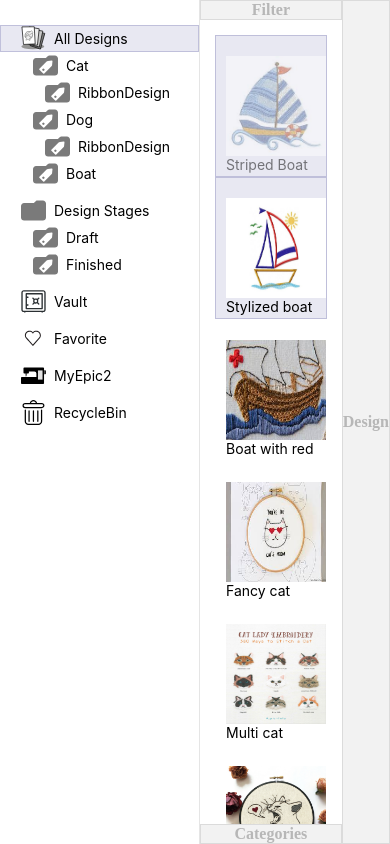
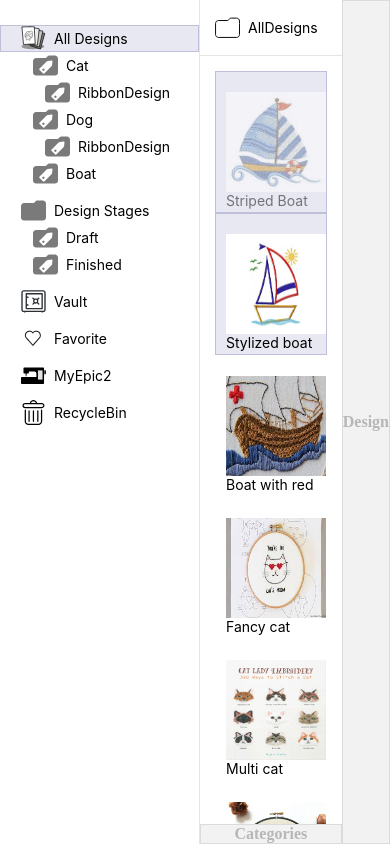
Before and after one commit to erobwen/filesystem, a React Native app: screen / in a window 390 px wide. Built offline with nearby package versions, Linux system fonts and the light colour scheme.

Commit message:
Filter view.

```diff
--- a/application/model/Filter.js
+++ b/application/model/Filter.js
@@ -35,7 +35,7 @@ export function createIntersectionFilter(first, second) {
     },
 
     toString: function() {
-      return first.toString() + " + " + second.toString();
+      return first.toString() + " / " + second.toString();
     }
   };
   return filter;
@@ -54,7 +54,7 @@ export function createUnionFilter(filters) {
     },
 
     toString: function() {
-      return filter.filters.map(filter => filter.toString()).join();
+      return filter.filters.map(filter => filter.toString()).join(" + ");
     }
   };
   return filter;
--- a/components/DesignExplorer/DesignExplorer.js
+++ b/components/DesignExplorer/DesignExplorer.js
@@ -8,6 +8,8 @@ import { createDeltaStore, createFilterStore } from '../../application/model/Sto
 import { DesignsView } from './DesignsView';
 import { log, logg } from '../utility/Debug';
 import { FilterView } from './FilterView';
+import { createCategoryFilter } from '../../application/model/Filter';
+import { AllDesigns } from '../../application/createDemoData';
 
 function createSelection(deltaStore) {
   const selection = {
@@ -44,7 +46,7 @@ export const DesignExplorer = observer(class DesignExplorer extends React.Compon
   constructor(props) {
     super(props);
     this.state = {
-      filter: null
+      filter: createCategoryFilter(AllDesigns)
     };
     this.vault = props.vault;
     this.filteredStore = createFilterStore();
@@ -88,7 +90,7 @@ export const DesignExplorer = observer(class DesignExplorer extends React.Compon
       <Row style={fitStyle} class="Row">
         <FilterBrowser style={flexAutoStyle} setFilter={setFilter} folder={this.vault.folder} />
         <Column style={flexGrowShrinkStyle}>
-          <FilterView style={flexAutoStyle} filter={this.filter}/>
+          <FilterView style={flexAutoStyle} filter={filter}/>
           <DesignsView style={flexGrowShrinkStyle} selection={this.selection} deltaDesigns={this.deltaStore.items}/>
           <CategoriesView style={flexAutoStyle} selection={this.selection}/>
         </Column>
--- a/components/DesignExplorer/DesignsView.js
+++ b/components/DesignExplorer/DesignsView.js
@@ -16,7 +16,6 @@ export const DesignsView = observer(class DesignsView extends React.Component {
   componentDidMount() {}
   componentWillUnmount() {}
   componentDidUpdate(nextProps, nextState) {}
-
 
   render() {
     const {deltaDesigns, selection} = this.props;
--- a/components/DesignExplorer/FilterBrowser.js
+++ b/components/DesignExplorer/FilterBrowser.js
@@ -4,10 +4,9 @@ import { Column, fitStyle, flexAutoStyle, Row } from '../Layout';
 import { Icon } from '../Icon';
 
 import { ClickablePanel } from '../ClickablePanel';
-import { panelBorderRightStyle, panelPadding, SelectionBase, transparentBlue } from '../Style';
+import { iconSize, panelBorderRightStyle, SelectionBase, transparentBlue } from '../Style';
 import { log } from '../utility/Debug';
 
-const iconSize = 25;
 
 export function FilterBrowser({style, setFilter, bounds, folder}) {
   const [selectedFolder, setSelectedFolder] = useState(folder.children[0]);
--- a/components/DesignExplorer/FilterView.js
+++ b/components/DesignExplorer/FilterView.js
@@ -1,7 +1,18 @@
 import React, { useState } from 'react';
+import { Row } from '../Layout';
+import { iconSize, panelBorderBottomStyle, panelPaddingStyle } from '../Style';
 import { Placeholder } from './DesignExplorer';
+import { StyleSheet, Text, View, TextInput, ScrollView } from 'react-native';
+import folderImage from '../../assets/folder_outline.svg';
+import { Icon } from '../Icon';
 
+export function FilterView({style, filter}) {
+  return (
+    <Row style={{...panelBorderBottomStyle, ...panelPaddingStyle, ...style}}>
+      <Icon size={iconSize} style={{marginRight: "0.5em"}} image={folderImage}/>
+      <Text style={{lineHeight: iconSize}}>{filter.toString()}</Text>
+    </Row>
+  )
 
-export function FilterView({style}) {
   return <Placeholder style={style} name="Filter"/>
 }
--- a/components/Style.js
+++ b/components/Style.js
@@ -15,9 +15,13 @@ export const panelStyle = {
   boxShadow: paperShadow,
 };
 
-export const panelPadding = {
-  padding: 20
-}
+export const panelPadding = 15;
+
+export const iconSize = 25;
+
+export const panelPaddingStyle = {
+  padding: panelPadding
+};
 
 export function transparentBlue(opacity) {
   return "rgba(30, 30, 124, " + opacity + ")";
```
